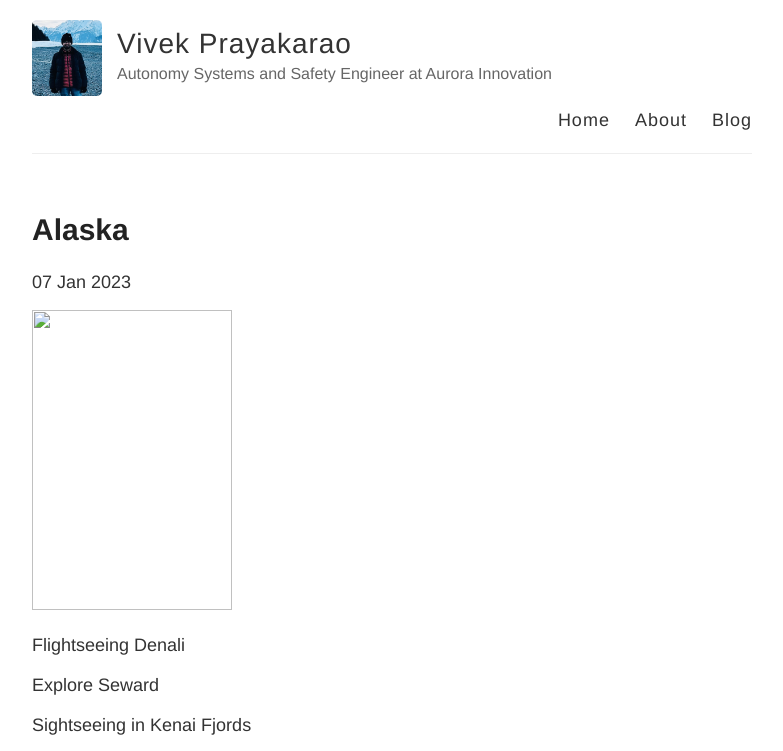
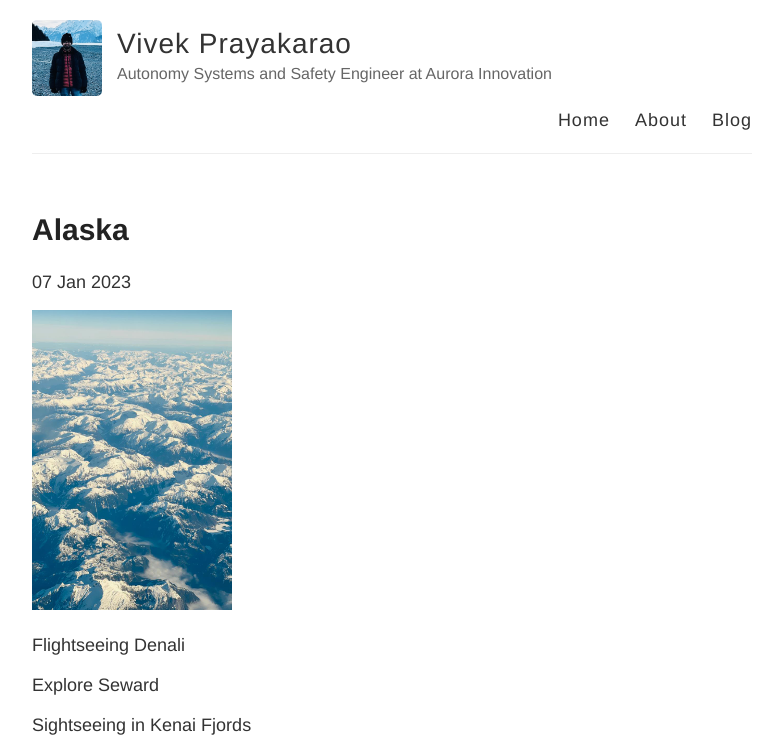
Before and after one commit to vprayakarao/vprayakarao.github.io, a Jekyll site: the page built from _posts/2023-01-07-Alaska.md, in a window 1280 px wide. Shown: the top 751 px of the page, without its empty margins (248-1031 px from the left). Built offline with Jekyll 4.4.1, drawn with Linux system fonts in a browser that asks for light colours.

Commit message:
Update 2023-01-07-Alaska.md

```diff
--- a/_posts/2023-01-07-Alaska.md
+++ b/_posts/2023-01-07-Alaska.md
@@ -4,7 +4,7 @@ title: "Alaska"
 date: 2023-01-07
 ---
 
-<img src="../images/alaskaaerialview.JPG" width="200" height="300">
+<img src="/images/alaskaaerialview.JPG" width="200" height="300">
 
 
 Flightseeing Denali
@@ -14,36 +14,36 @@ Explore Seward
 Sightseeing in Kenai Fjords
 
 <p>
-<img src="../images/aerialview.gif" width="300" height="450">
+<img src="/images/aerialview.gif" width="300" height="450">
  &nbsp; &nbsp;
-<img src="../images/seal1.gif" width="300" height="450">
+<img src="/images/seal1.gif" width="300" height="450">
  &nbsp; &nbsp;
-<img src="../images/wildlife.gif" width="300" height="450">
+<img src="/images/wildlife.gif" width="300" height="450">
 </p>
 
-<img src="../images/Scenicpic1.jpeg" width="600" height="350">
+<img src="/images/Scenicpic1.jpeg" width="600" height="350">
 
  ### Ice Museum
 
 <p>
- <img src="../images/icemuseum1.jpg" width="200" height="300">
+ <img src="/images/icemuseum1.jpg" width="200" height="300">
 &nbsp; &nbsp;
- <img src="../images/icemuseum2.jpg" width="200" height="300">
+ <img src="/images/icemuseum2.jpg" width="200" height="300">
 </p>
 
 
 ### Northern Lights
 
 <p>
-<img src="../images/Auroralights3.gif" width="400" height="300">
+<img src="/images/Auroralights3.gif" width="400" height="300">
  &nbsp; &nbsp;
-<img src="../images/Auroralights4.gif" width="400" height="300">
+<img src="/images/Auroralights4.gif" width="400" height="300">
 </p>
 
 <p>
-<img src="../images/Auroralights1.jpg" width="400" height="300">
+<img src="/images/Auroralights1.jpg" width="400" height="300">
 &nbsp; &nbsp;
-<img src="../images/Auroralights5.jpg" width="400" height="300">
+<img src="/images/Auroralights5.jpg" width="400" height="300">
 </p>
 
 
@@ -52,11 +52,11 @@ Sightseeing in Kenai Fjords
 Dog-mushing experience outside of Fairbanks is a must do activity in Fairbanks. Taking a trail ride in North Pole involving a dog sled pulled by a team of Alaskan Huskies was the most amazing experience of this trip
 
 <p>
-<img src="../images/Dogsledding.gif" width="320" height="450" />
+<img src="/images/Dogsledding.gif" width="320" height="450" />
  &nbsp; &nbsp;
-<img src="../images/dogsledding1.gif" width="280" height="450">
+<img src="/images/dogsledding1.gif" width="280" height="450">
  &nbsp; &nbsp;
-<img src="../images/dogsledding2.gif" width="320" height="450">
+<img src="/images/dogsledding2.gif" width="320" height="450">
 </p>
 
 ### Explore Anchorage
@@ -65,18 +65,18 @@ Food and Restaurants
 - 49th State Brewing - Anchorage
 
 <p>
-  <img src="../images/49anchorage1.jpg" width="210" height="300">
+  <img src="/images/49anchorage1.jpg" width="210" height="300">
 &nbsp;
-  <img src="../images/49anchorage2.jpg" width="180" height="300">
+  <img src="/images/49anchorage2.jpg" width="180" height="300">
 &nbsp;
-  <img src="../images/49anchorage3.jpg" width="200" height="300">
+  <img src="/images/49anchorage3.jpg" width="200" height="300">
 &nbsp;
-  <img src="../images/brewery.jpg" width="220" height="300">
+  <img src="/images/brewery.jpg" width="220" height="300">
 </p>
 
 ### Exploring Fairbanks
 
-<img align="left" width="220" height="300" src="../images/fairbanks.jpg">
+<img align="left" width="220" height="300" src="/images/fairbanks.jpg">
 
 <br>
 <br>
@@ -88,11 +88,11 @@ Food and Restaurants
 ### Christmas!!
 
 <p>
-  <img src="../images/Santa1.JPG" width="200" height="300">
+  <img src="/images/Santa1.JPG" width="200" height="300">
 &nbsp; &nbsp;
-  <img src="../images/SantaClause.JPG" width="400" height="300">
+  <img src="/images/SantaClause.JPG" width="400" height="300">
 &nbsp; &nbsp;
-  <img src="../images/Christmastree.JPG" width="200" height="300">
+  <img src="/images/Christmastree.JPG" width="200" height="300">
 
 </p>
 
@@ -101,14 +101,14 @@ Food and Restaurants
 ### Photography. Everywhere!
 
 <p>
-  <img src="../images/photo1.jpg" width="220" height="270">
+  <img src="/images/photo1.jpg" width="220" height="270">
 &nbsp; &nbsp;
-  <img src="../images/photo2.jpg" width="220" height="270">
+  <img src="/images/photo2.jpg" width="220" height="270">
 &nbsp; &nbsp;
-  <img src="../images/photo3.jpg" width="220" height="270">
+  <img src="/images/photo3.jpg" width="220" height="270">
 &nbsp; &nbsp;
-  <img src="../images/Antlerarch.JPG" width="180" height="270">
+  <img src="/images/Antlerarch.JPG" width="180" height="270">
 &nbsp; &nbsp;
-  <img src="../images/Train.JPG" width="220" height="270">
+  <img src="/images/Train.JPG" width="220" height="270">
 
 </p>
```
